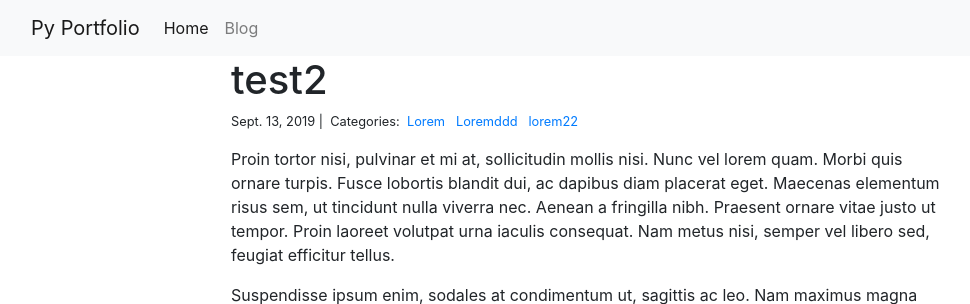
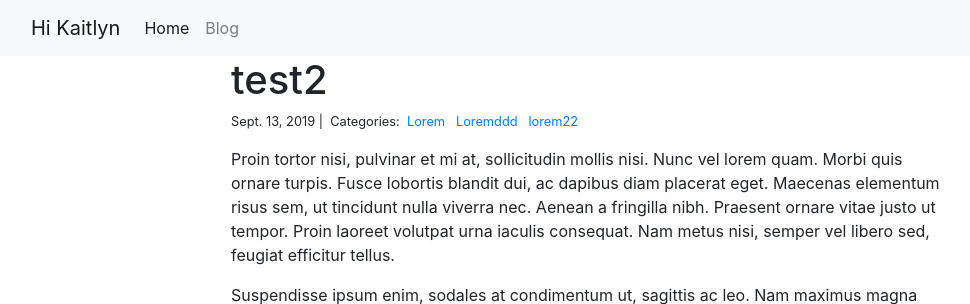
Before and after one commit to Ivor808/personal-blog, a Django app: page /blog/2/ in a window 1280 px wide. Shown: the top 304 px of the page, without its empty margins (54-1024 px from the left). Run offline with Django 3.2, Linux system fonts and the light colour scheme; data comes from the database, SQL or seed files in the repository; data that the repository does not hold is empty; some libraries are stand-ins or nearby versions.

Commit message:
Kaitlyn Update

```diff
--- a/personal_portfolio/templates/base.html
+++ b/personal_portfolio/templates/base.html
@@ -2,7 +2,7 @@
 
 <nav class="navbar navbar-expand-lg navbar-light bg-light">
     <div class="container">
-        <a class="navbar-brand" href="{% url 'project_index' %}">Py Portfolio</a>
+        <a class="navbar-brand" href="{% url 'project_index' %}">Hi Kaitlyn</a>
         <button class="navbar-toggler" type="button" data-toggle="collapse" data-target="#navbarSupportedContent" aria-controls="navbarSupportedContent" aria-expanded="false" aria-label="Toggle navigation">
           <span class="navbar-toggler-icon"></span>
         </button>
```
